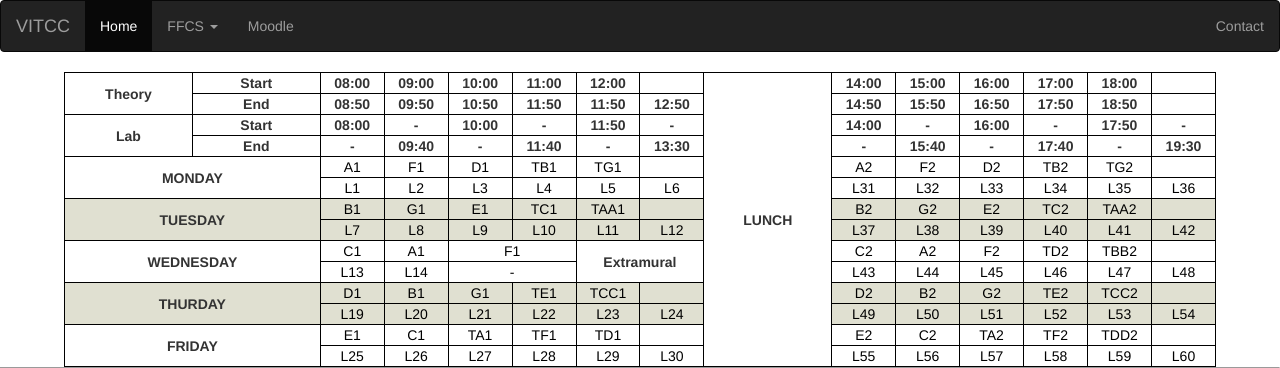
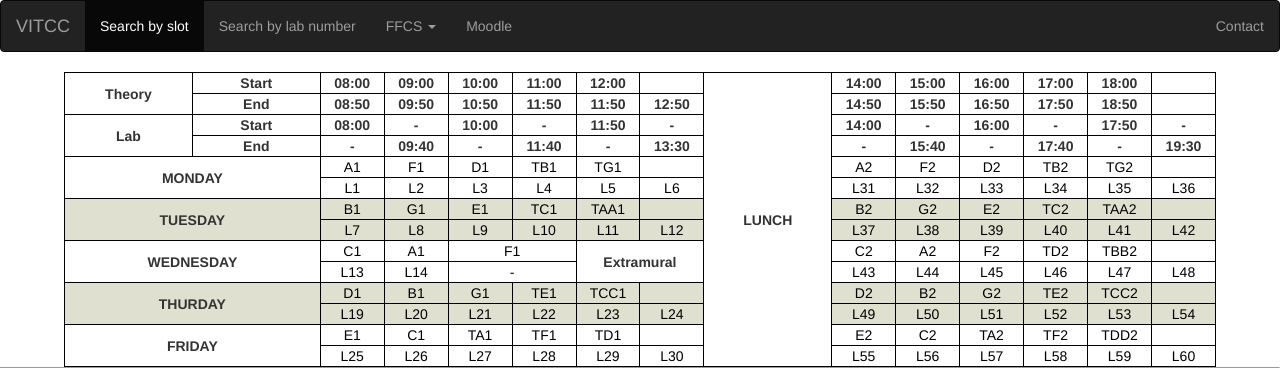
Before and after one commit to SudharshanNagarajan17/IWP, a PHP site: page /samptable.php in a window 1280 px wide. Shown: the top 368 px of the page. Run offline with PHP 8.4, Linux system fonts and the light colour scheme; lists and menus that the app fills with data are empty; some libraries are stand-ins or nearby versions.

Commit message:
Updated samptable.php with separate tabs

```diff
--- a/samptable.php
+++ b/samptable.php
@@ -96,13 +96,13 @@
 
             <div>
                 <ul class="nav navbar-nav navbar-left">
-                    <li class="active"><a href="#">Home</a></li>
+                    <li class="active"><a href="#">Search by slot</a></li>
+                    <li><a href="dropdown.php">Search by lab number</a></li>
                     <li class="dropdown">
                         <a href="#" class="dropdown-toggle" data-toggle="dropdown">FFCS <span class="caret"></span></a>
                         <ul class="dropdown-menu">
                             <li><a href="https://academicscc.vit.ac.in/student/stud_login.asp">Student Login</a></li>
                             <li><a href="#">Teacher Login</a></li>
-                            <li><a href="#">Parent Login</a></li>
                         </ul>
                     </li>
                     <li><a href="http://moodlecc.vit.ac.in">Moodle</a></li>
```
